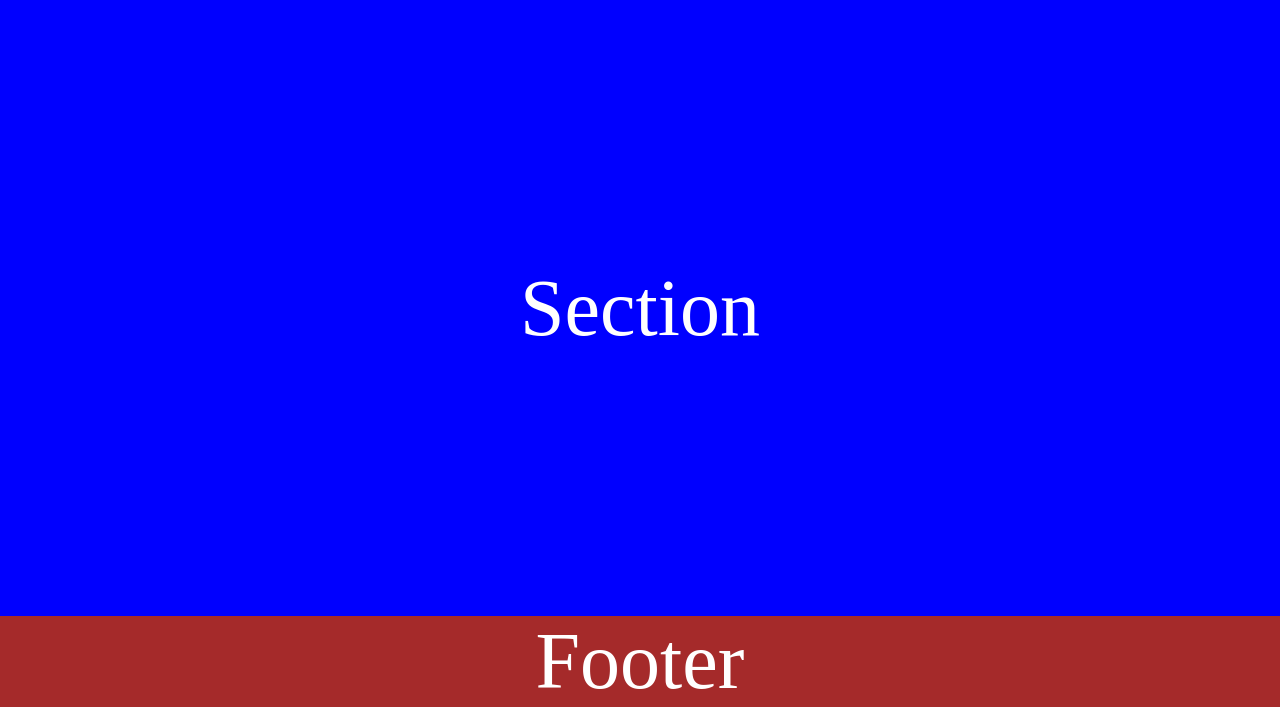
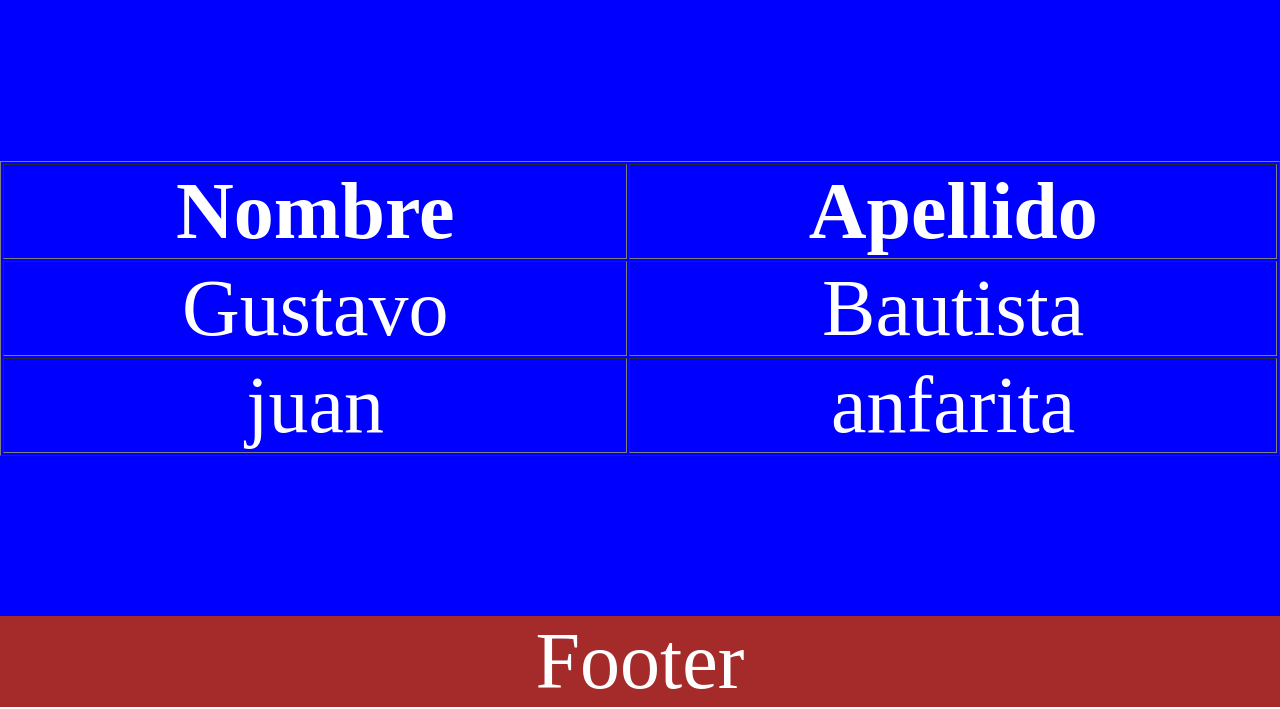
Before and after one commit to gustavo177/django, a Django app: page /app/home/ in a window 1280 px wide. Shown: the part 91-800 px from the top of the page. Run offline with Django 5.2, Linux system fonts and the light colour scheme; data comes from the database, SQL or seed files in the repository.

Commit message:
Modificando index.html

```diff
--- a/app/templates/index.html
+++ b/app/templates/index.html
@@ -46,7 +46,20 @@
     <header> <p>Header</p> </Header>
         <div class="contenido">
             <section>
-                <p class="centrar">Section</p>
+                <!-- <p class="centrar">Section</p> -->
+                <table border="1">
+                    <tr>
+                        <th>Nombre</th>
+                        <th>Apellido</th>
+                    </tr>
+                    {% for persona in personas %}
+                    <tr>
+                        <td>{{ persona.nombre }}</td>
+                        <td>{{ persona.apellido }}</td>
+                    </tr>
+                    {% endfor %}
+                </table>
+
             </section>
         </div>
         <footer><p>Footer</p></footer>
--- a/app/views.py
+++ b/app/views.py
@@ -1,4 +1,5 @@
 from django.shortcuts import render
+from .models import Persona
 
 # Create your views here.
 from django.http import HttpResponse
@@ -7,4 +8,8 @@ def hola_mundo(request):
     return HttpResponse("¡Hola, mundo desde Django!")
 
 def home(request):
-    return render(request, 'index.html')
+     # Cargar todos los datos de la tabla Persona
+    personas = Persona.objects.all()
+
+    # Pasar los datos a la plantilla index.html
+    return render(request, 'index.html', {'personas': personas})
--- a/proyecto/settings.py
+++ b/proyecto/settings.py
@@ -30,7 +30,7 @@ DEBUG = True
 # ALLOWED_HOSTS = []
 
 ## Dominio predeterminasdo que se creo con aplicación web de Azure
-ALLOWED_HOSTS = ['djangowebapp-gbgneucag0ccahgv.mexicocentral-01.azurewebsites.net']
+ALLOWED_HOSTS = ['*']
 
 # # CSRF_TRUSTED_ORIGINS define una lista de orígenes (protocolos, dominios o subdominios) que Django considerará confiables
 # # para solicitudes que incluyan un token CSRF (Cross-Site Request Forgery).
```
